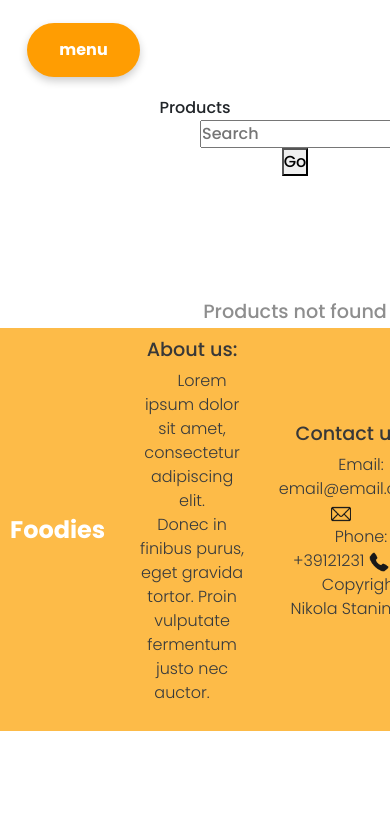
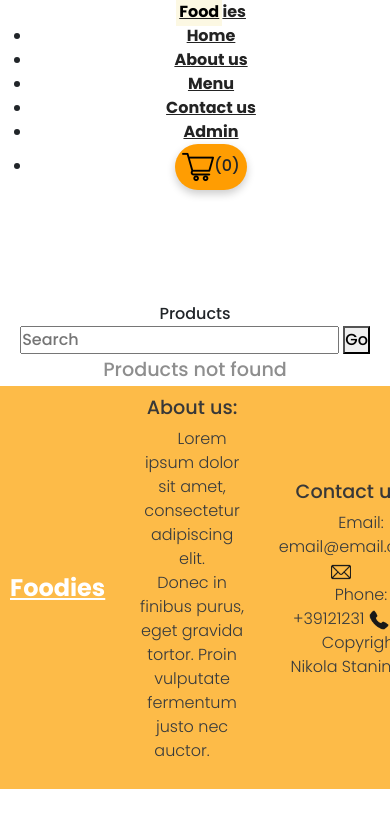
Before and after one commit to nikolastanin/FoodiesPHP, a PHP site: page /menu.php in a window 390 px wide; the page is wider, and only the part inside the window is pictured. Shown: the top 828 px of that part. Run offline with PHP 8.4, Linux system fonts and the light colour scheme; data that the repository does not hold is empty; style sheets or scripts are compiled from the project's sources; some libraries are stand-ins or nearby versions.

Commit message:
adding responsive styles and fixing layout issues

```diff
--- a/sass/styles.scss
+++ b/sass/styles.scss
@@ -11,83 +12,30 @@
      scroll-behavior: smooth;
 
     }
+
 body{
     background-color: white;
     text-align: center;
     font-family: Poppins;
     overflow-x: hidden;
-    //  background-color: red;
-
-}
-
-// new nav
-header{
-    position: fixed;
-     top:0;
-    width: 100%;
-    display: flex;
-    justify-content: space-between;
-    align-items: center;
-    transition: 0.6s;
-    color:red;
-    height: 100px;
-    z-index: 1000;
-    padding: 1% 7%;
-    .logo{
-        // position: relative;
-        transition: color 0.6s;
-        font-size: 2rem;
-        margin-right: auto;
-    }
-    .logo:hover{
-        color:$primary-color;
-    }
-        ul{
-            position: relative;
-            display:flex;
-            align-items: center;
-            padding: 0;
-            // justify-content: space-between;
-            width: 100%;
-            li{
-                position: relative;
-                list-style: none;
-
-                a{
-                    position: relative;
-                    margin : 0 50px;
-                    padding: 0;
-                    text-decoration: none;
-                    letter-spacing: 2px;
-                    transition : 0.6s;
-                    font-size: 1.1rem;
-                    font-weight: 600;
-                }
-                a:hover{
-                    color:$primary-color;
-                }
-            }
-
-        }
-
 
 
 }
-// #cart-cont{
-//     display: flex;
-//     align-items: flex-end;
-// }
-header.sticky{
-    background-color: white;
-    box-shadow: 0 4px 8px 0 rgba(0,0,0,0.2);
-}
-
 
 h1,h2,h3,h4,h5,h6,a{
 
     font-weight: 700;
     color : $title-color;
 }
+//stavi pod parrent?
+h2{
+    font-size: 3rem;
+    width: 50%;
+    margin: 100px auto;
+
+}
+
+//stavi pod parrent ?
 p{
 
     color:$paragraph-color;
@@ -98,10 +46,93 @@
     margin: auto;
      text-align: center;
 }
-a,ul{
-    text-decoration: none;
-    list-style-type: none;
+
+//ovo ide u nav
+// a,ul{
+//     text-decoration: none;
+//     list-style-type: none;
+// }
+
+
+
+.container-fluid{
+    padding: 3% 7%;
+
 }
+
+// Navigation
+// header{
+//     position: fixed;
+//      top:0;
+//     width: 100%;
+//     display: flex;
+//     justify-content: space-between;
+//     align-items: center;
+//     transition: 0.6s;
+//     color:red;
+//     height: 100px;
+//     z-index: 1000;
+//     padding: 1% 7%;
+//     .logo{
+//         // position: relative;
+//         transition: color 0.6s;
+//         font-size: 2rem;
+//         margin-right: auto;
+//     }
+//     .logo:hover{
+//         color:$primary-color;
+//     }
+//         ul{
+//             position: relative;
+//             display:flex;
+//             align-items: center;
+//             padding: 0;
+//             // justify-content: space-between;
+//             width: 100%;
+//             li{
+//                 position: relative;
+//                 list-style: none;
+
+//                 a{
+//                     position: relative;
+//                     margin : 0 50px;
+//                     padding: 0;
+//                     text-decoration: none;
+//                     letter-spacing: 2px;
+//                     transition : 0.6s;
+//                     font-size: 1.1rem;
+//                     font-weight: 600;
+//                 }
+//                 a:hover{
+//                     color:$primary-color;
+//                 }
+//             }
+
+//         }
+
+
+
+// }
+
+
+//new new navbar
+
+nav{
+    .menu{
+
+    }
+
+}
+
+
+//navigation sticky properties
+header.sticky{
+    background-color: white;
+    box-shadow: 0 4px 8px 0 rgba(0,0,0,0.2);
+}
+
+
+
 
 /* BUTTONS */
 .btn-yellow{
@@ -277,68 +270,33 @@
        }
     }
 }
-.container-fluid{
-    padding: 3% 7%;
 
-}
 
-mark{
+.span-title{
     color:$primary-color;
     background-color: transparent;
 }
 #sandwich{
     display: none;
 }
-#menu{
-    margin-top: 200px;
+
+
+// admin page
+.admin__table{
+    td{
+
+
+        padding: 5px;
+    }
 }
 
 
 
 
-//admin page
-.cover-admin{
-  margin:0 300px ;
-}
-//table row
-//images from database
-.product-container-menu{
-    margin-left:200px;
-    .product-list-content{
-        margin-top:120px;
-        display: flex;
-        flex-wrap: wrap;
-    }
 
 
 
-    .product-list-img{
 
-
-        border : 2px solid $primary-color;
-        border-radius: 20%;
-
-        width: 40%;
-    }
-}
-.product-list-home{
-        margin-left:200px;
-    img{
-       width:50%;
-       border : 2px solid $primary-color;
-       border-radius: 20%;
-   }
-
-    display: flex;
-    flex-wrap: wrap;
-}
-
-
-td{
-
-
-        padding: 5px;
-}
 
 //cart
 .cart-icon{
@@ -371,31 +329,32 @@
     // padding: 5%;
     margin-bottom: 80vh;
 }
+
 // MEDIA QUERIES
 @media screen and (max-width:1095px) {
 
-    #navbar-list{
+    // #navbar-list{
 
-        position: relative;
-        display: flex;
-        flex-direction: column;
-        justify-content: center;
-        /* align-items: flex-end; */
-        padding: 0;
-        display: none;
-        align-items: center;
+    //     position: relative;
+    //     display: flex;
+    //     flex-direction: column;
+    //     justify-content: center;
+    //     /* align-items: flex-end; */
+    //     padding: 0;
+    //     display: none;
+    //     align-items: center;
 
-    }
-    header .responsive{
-        display: flex;
-    }
-    #sandwich{
-        display:inline-block;
-    }
-    .rows{
-        display: flex;
-        flex-direction: column;
-    }
+    // }
+    // header .responsive{
+    //     display: flex;
+    // }
+    // #sandwich{
+    //     display:inline-block;
+    // }
+    // .rows{
+    //     display: flex;
+    //     flex-direction: column;
+    // }
     p{
         width:100%;
     }
```
Also changed, not shown: other parts of sass/styles.scss (+11 -45 lines).
